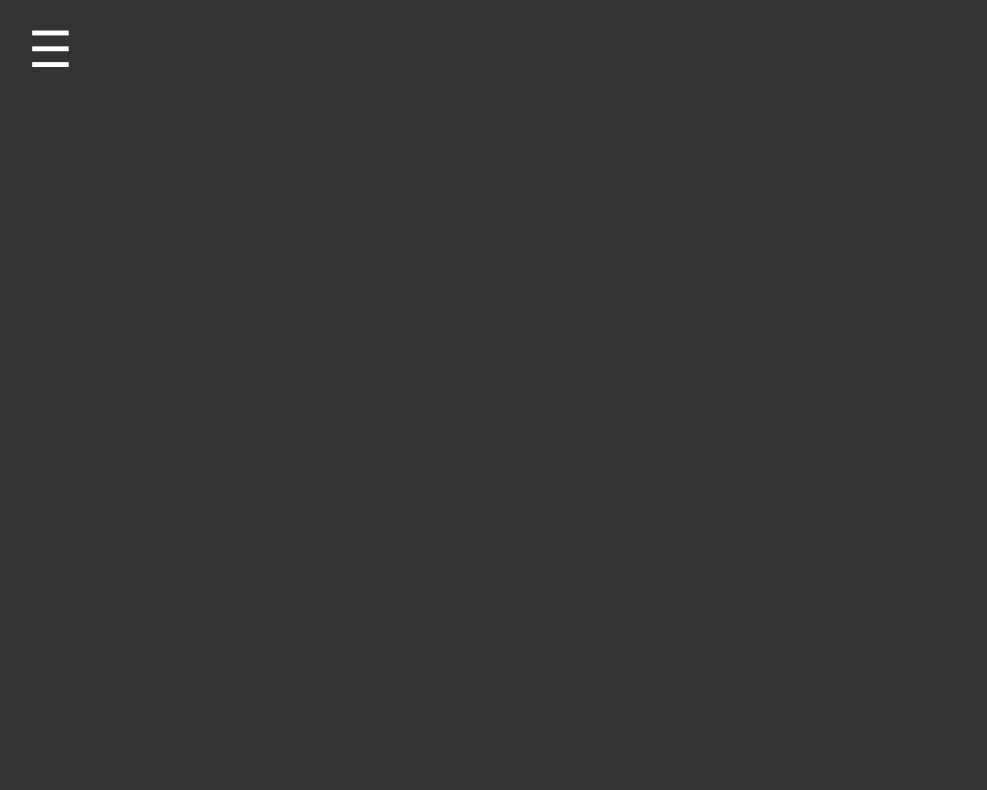
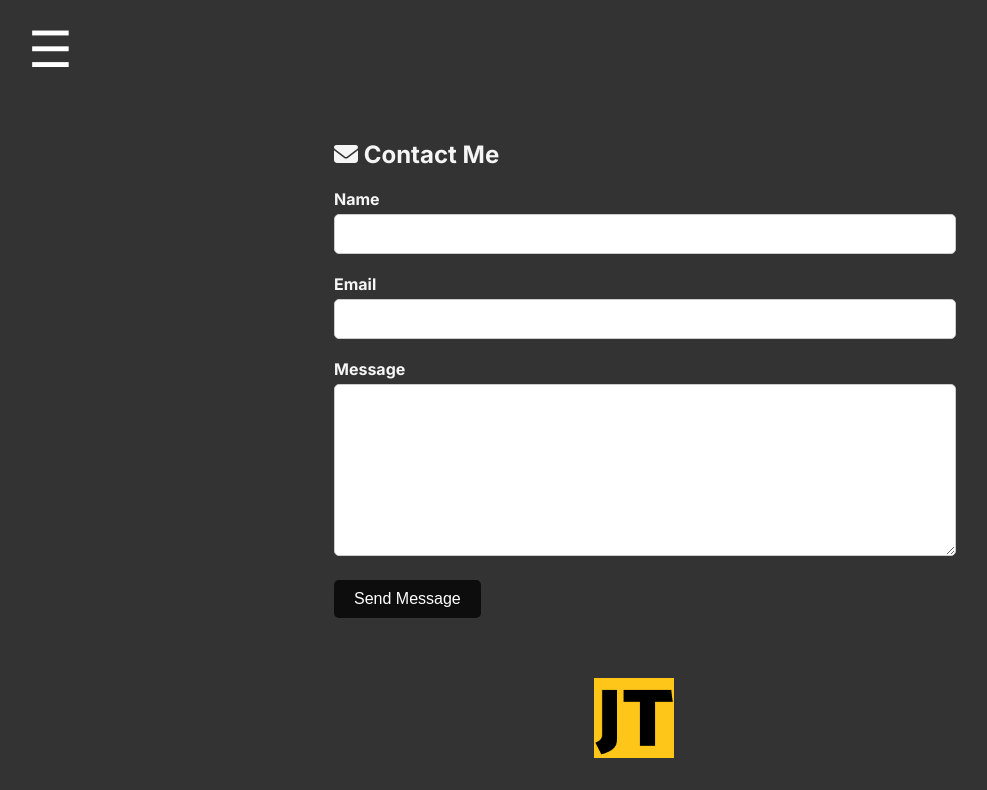
Before and after one commit to Jaycee90/portifolio, a React (Create React App) app in the folder client/: page /contactForm in a window 1280 px wide. Before the commit this address had no page. Shown: the top 790 px of the page, without its empty margins (6-993 px from the left). Built offline with nearby package versions, Linux system fonts and the light colour scheme.

Commit message:
Updated the send message

```diff
--- a/client/package.json
+++ b/client/package.json
@@ -3,6 +3,7 @@
   "version": "0.1.0",
   "private": true,
   "dependencies": {
+    "@emailjs/browser": "^4.3.3",
     "@fortawesome/free-brands-svg-icons": "^6.5.1",
     "@fortawesome/free-solid-svg-icons": "^6.5.1",
     "@fortawesome/react-fontawesome": "^0.2.0",
--- a/client/src/App.js
+++ b/client/src/App.js
@@ -7,7 +7,7 @@ import Footer from './components/Footer';
 import About from './components/About';
 import Projects from './components/Projects';
 import Info from './components/Info';
-import Contact from './components/Contact';
+import ContactForm from './components/ContactForm';
 import Resume from './components/Resume';
 import './mycss/App.css';
 
@@ -23,7 +23,7 @@ function App() {
             <Footer />
           </>} />
           <Route path="/about" element={<About />} />
-          <Route path="/contact" element={<Contact />} />
+          <Route path="/contactForm" element={<ContactForm />} />
           <Route path="/info" element={<Info />} />
           <Route path="/projects" element={<Projects />} />
           <Route path="/resume" element={<Resume />} />
--- /dev/null
+++ b/client/src/components/ContactForm.js
@@ -0,0 +1,59 @@
+import React, { useRef } from 'react';
+import emailjs from '@emailjs/browser';
+import '../mycss/Contact.css';
+import { FontAwesomeIcon } from '@fortawesome/react-fontawesome';
+import { faEnvelope } from '@fortawesome/free-solid-svg-icons';
+import Footer from './Footer';
+
+const ContactForm = () => {
+    const form = useRef();
+
+    const sendEmail = (e) => {
+      e.preventDefault();
+
+      emailjs
+        .sendForm('service_9virzwj', 'template_eo45ae1', form.current, {
+          publicKey: 'HtoEmEPXd-YMfbcsy',
+        })
+        .then(
+          () => {
+            console.log('SUCCESS!');
+            alert("Your message was submitted!");
+          },
+          (error) => {
+            console.log('FAILED...', error.text);
+          },
+        );
+    };
+  return (
+    <div>
+      <div className="contact-container">
+        <h2><FontAwesomeIcon icon={faEnvelope} /> Contact Me</h2>
+        <form ref={form} onSubmit={sendEmail}>
+          <div className="form-group">
+            <label>Name</label>
+            <input type="text" name="user_name" />
+          </div>
+
+          <div className="form-group">
+            <label>Email</label>
+            <input type="email" name="user_email" />
+          </div>
+
+          <div className="form-group">
+            <label>Message</label>
+            <textarea name="message" />
+          </div>
+
+          <button type="submit">Send Message</button>
+
+          {/* <input type="submit" value="Send" /> */}
+        </form>
+      </div>
+      <Footer />
+    </div>
+
+  )
+}
+
+export default ContactForm
--- a/client/src/components/MiddleSection.js
+++ b/client/src/components/MiddleSection.js
@@ -67,7 +67,7 @@ function MiddleSection() {
           </p>
 
           <div className='contact-link'>
-            <a href="/contact"> <FontAwesomeIcon icon={faArrowRight} className="arrow-icon" /></a>
+            <a href="/contactform"> <FontAwesomeIcon icon={faArrowRight} className="arrow-icon" /></a>
           </div>
         </div>
 
--- a/client/src/components/Navbar.js
+++ b/client/src/components/Navbar.js
@@ -22,7 +22,7 @@ function Navbar() {
         <Link to="/" onClick={handleMenuClick}>Home</Link>
         <Link to="/projects" onClick={handleMenuClick}>Projects</Link>
         <Link to="/about" onClick={handleMenuClick}>About</Link>
-        <Link to="/contact" onClick={handleMenuClick}>Contact</Link>
+        <Link to="/contactform" onClick={handleMenuClick}>Contact</Link>
       </div>
     </div>
   );
```
Also changed, not shown: 1 other file (tests, documents, lock files or other folders).
